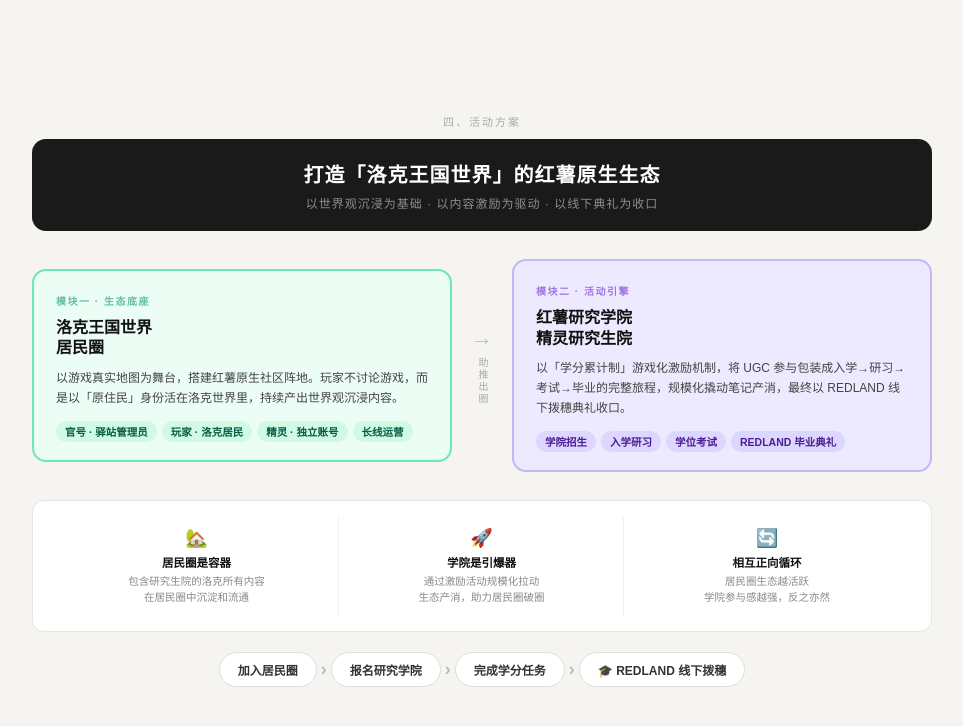
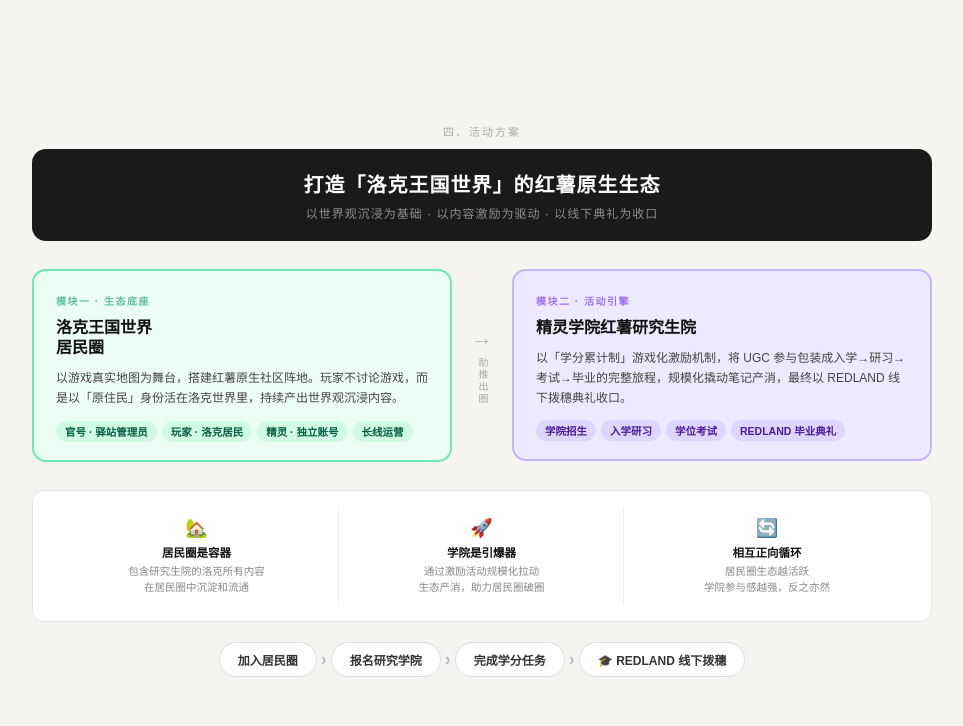
Before and after one commit to leahhhli0227/rocokingdom-mindmap, a plain HTML site: page section4.html in a window 1280 px wide. Shown: the whole page, without its empty margins (158-1121 px from the left). Drawn offline with Linux system fonts and the light colour scheme.

Commit message:
v10 mod2 title update

```diff
--- a/section4.html
+++ b/section4.html
@@ -235,7 +235,7 @@
     <!-- 模块二 -->
     <div class="module mod-2">
       <div class="mod-label">模块二 · 活动引擎</div>
-      <div class="mod-title">红薯研究学院<br>精灵研究生院</div>
+      <div class="mod-title">精灵学院红薯研究生院</div>
       <div class="mod-core">以「学分累计制」游戏化激励机制，将 UGC 参与包装成入学→研习→考试→毕业的完整旅程，规模化撬动笔记产消，最终以 REDLAND 线下拨穗典礼收口。</div>
       <div class="mod-tags">
         <span class="tag">学院招生</span>
```
